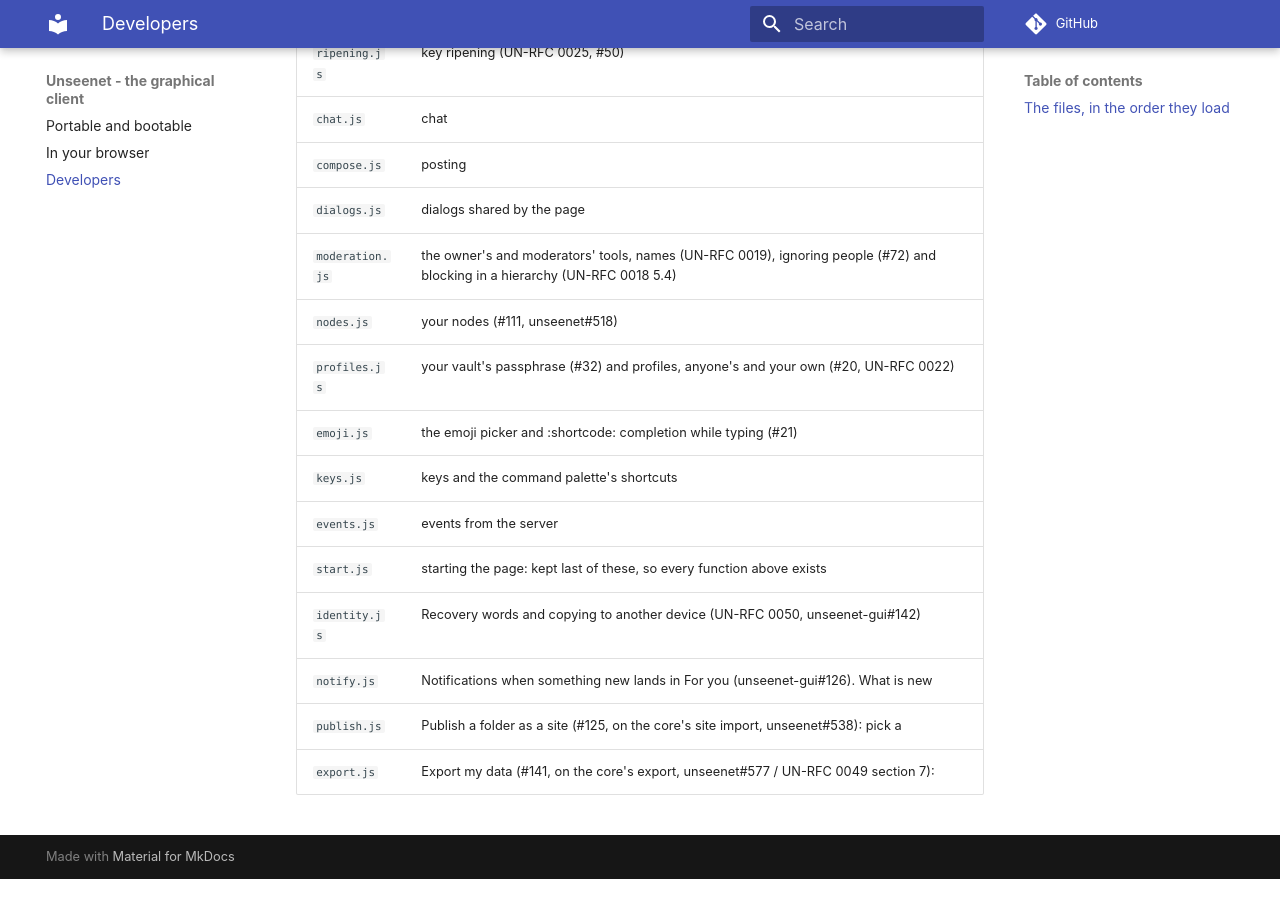
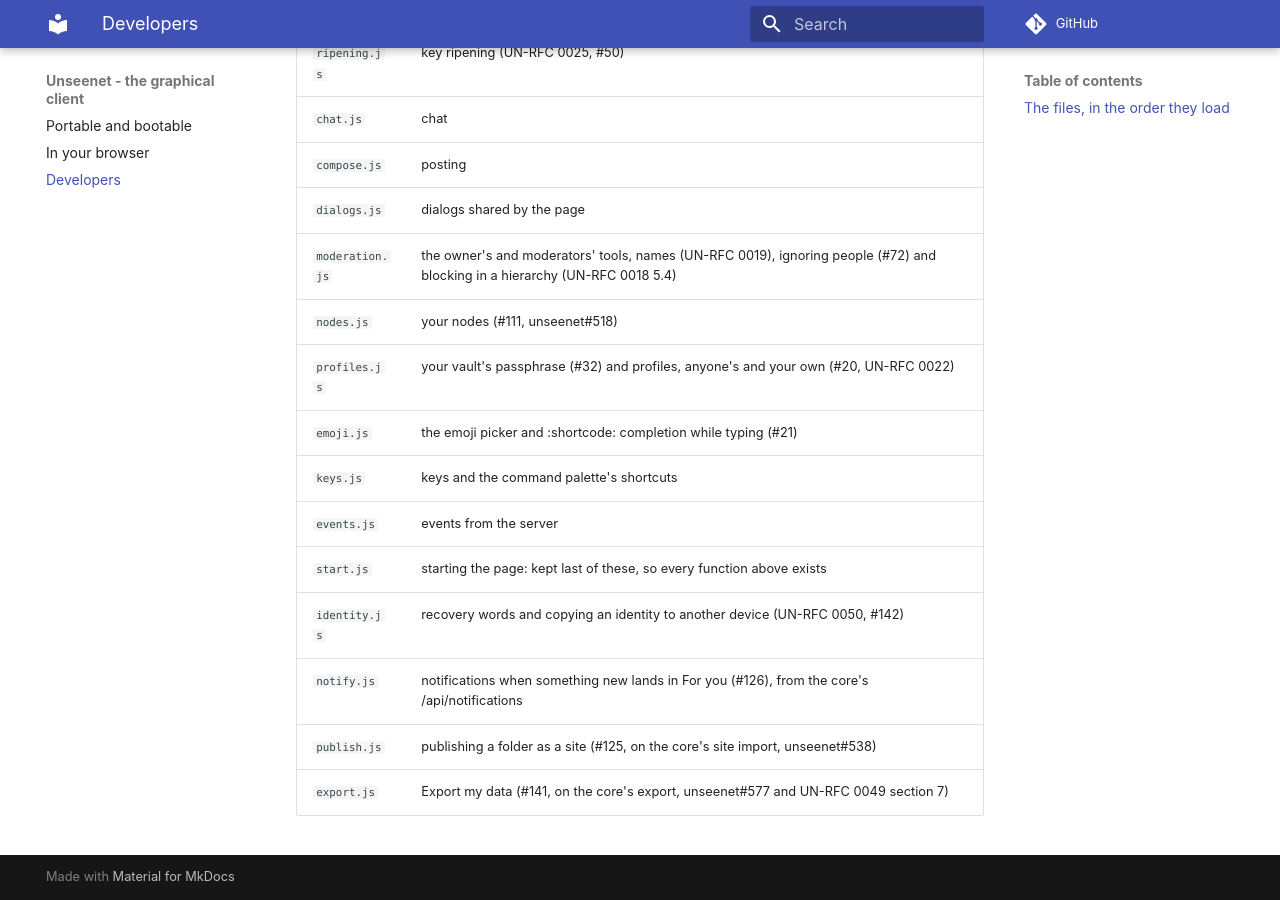
Before and after one commit to unseenet/unseenet-gui, an MkDocs documentation site: the page built from docs/developers.md, in a window 1280 px wide and 900 px high, scrolled down 1439 px. Built offline with MkDocs 1.6.1 and Material for MkDocs 9.7.7, drawn with Linux system fonts in a browser that asks for light colours; comment, search, counter and statistics services are not loaded; before the commit the page ends 2318 px from its top, so only the background shows below that.

Commit message:
docs: the last rows of the map whole

```diff
--- a/docs/developers.md
+++ b/docs/developers.md
@@ -44,7 +44,7 @@ builds, and - inlined into one file - the browser build (unseenet-entrance).
 | `keys.js` | keys and the command palette's shortcuts |
 | `events.js` | events from the server |
 | `start.js` | starting the page: kept last of these, so every function above exists |
-| `identity.js` | Recovery words and copying to another device (UN-RFC 0050, unseenet-gui#142) |
-| `notify.js` | Notifications when something new lands in For you (unseenet-gui#126). What is new |
-| `publish.js` | Publish a folder as a site (#125, on the core's site import, unseenet#538): pick a |
-| `export.js` | Export my data (#141, on the core's export, unseenet#577 / UN-RFC 0049 section 7): |
+| `identity.js` | recovery words and copying an identity to another device (UN-RFC 0050, #142) |
+| `notify.js` | notifications when something new lands in For you (#126), from the core's /api/notifications |
+| `publish.js` | publishing a folder as a site (#125, on the core's site import, unseenet#538) |
+| `export.js` | Export my data (#141, on the core's export, unseenet#577 and UN-RFC 0049 section 7) |
```
